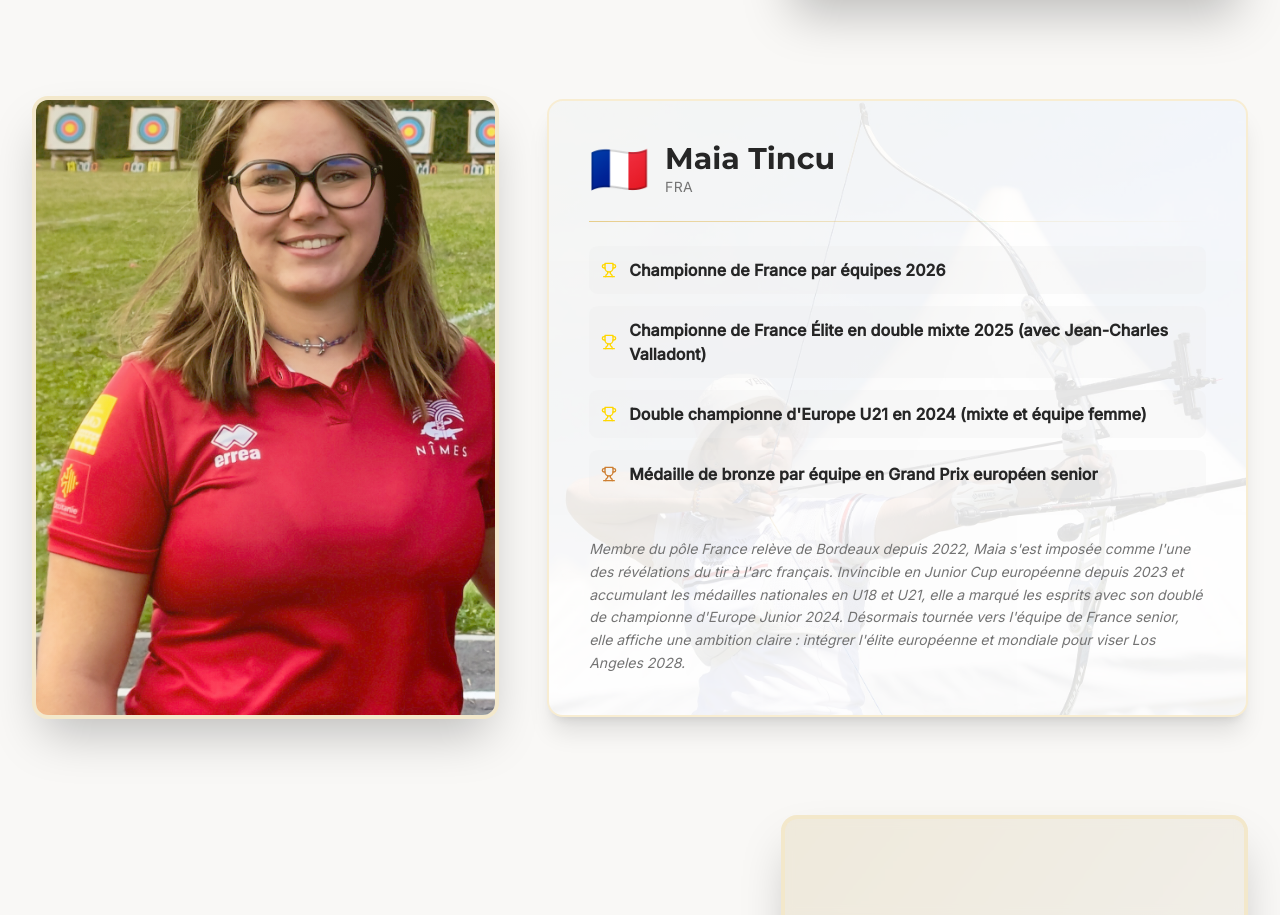
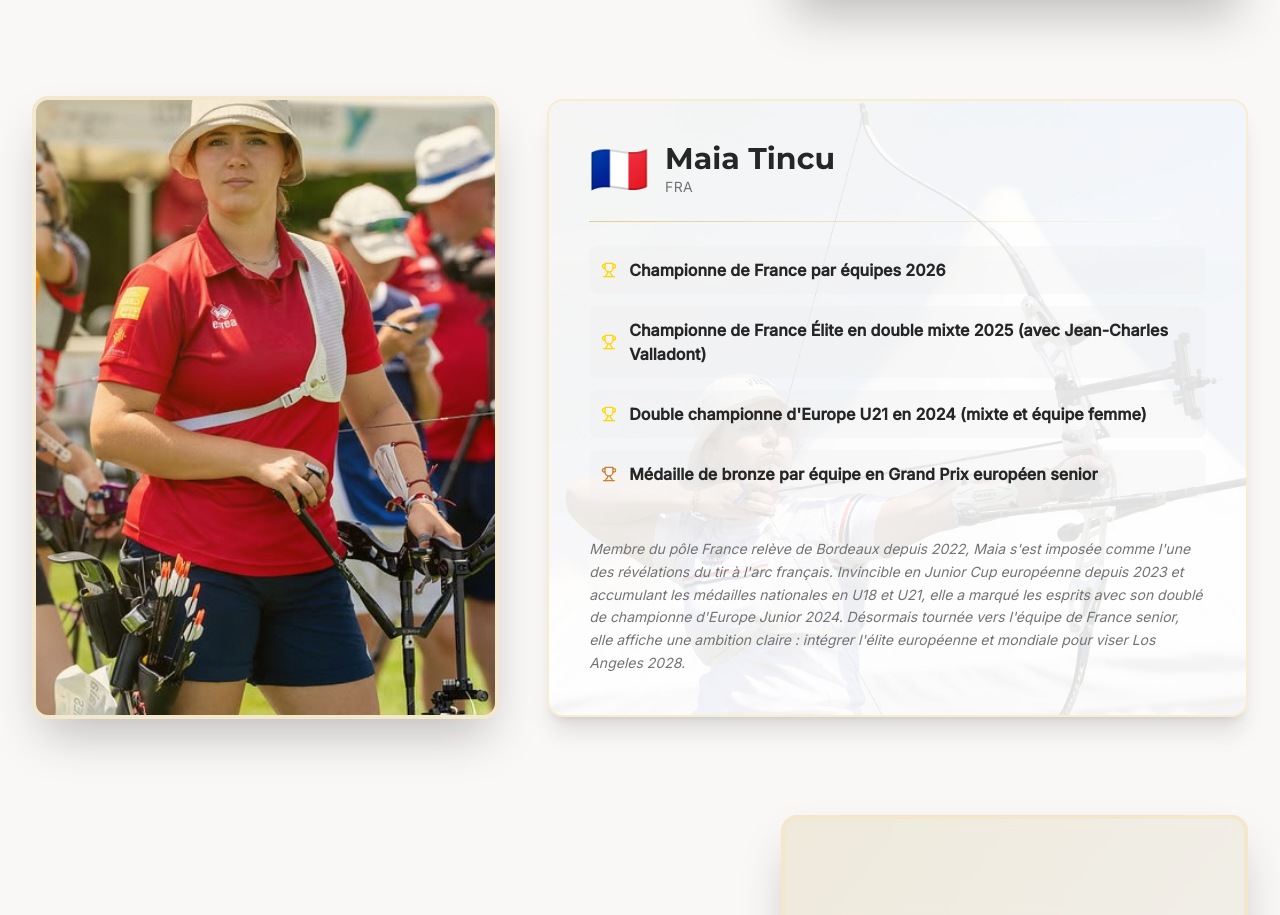
Before and after one commit to nc7hmwtkz4-dot/sg-367be137-3608-459c-9bca-cc2af1e0b7e2-1780337345, a Next.js app: page /los-angeles-2028 in a window 1280 px wide. Shown: the part 7106-8021 px from the top of the page. Built offline with nearby package versions, Linux system fonts and the light colour scheme; no server answers.

Commit message:
feat(data): update maia tincu profile picture

```diff
--- a/src/pages/los-angeles-2028.tsx
+++ b/src/pages/los-angeles-2028.tsx
@@ -243,7 +243,7 @@ export default function LosAngeles2028({ rankings }: PageProps) {
               name="Maia Tincu"
               country="FRA"
               flag="🇫🇷"
-              profileImage="/IMG_5182.JPG"
+              profileImage="/WhatsApp_Image_2026-06-22_at_14.52.12.jpeg"
               actionImage="/WhatsApp_Image_2026-06-21_at_14.18.31.jpeg"
               palmares={[
                 "Championne de France par équipes 2026",
```
Also changed, not shown: public/WhatsApp_Image_2026-06-22_at_14.52.12.jpeg (added).
